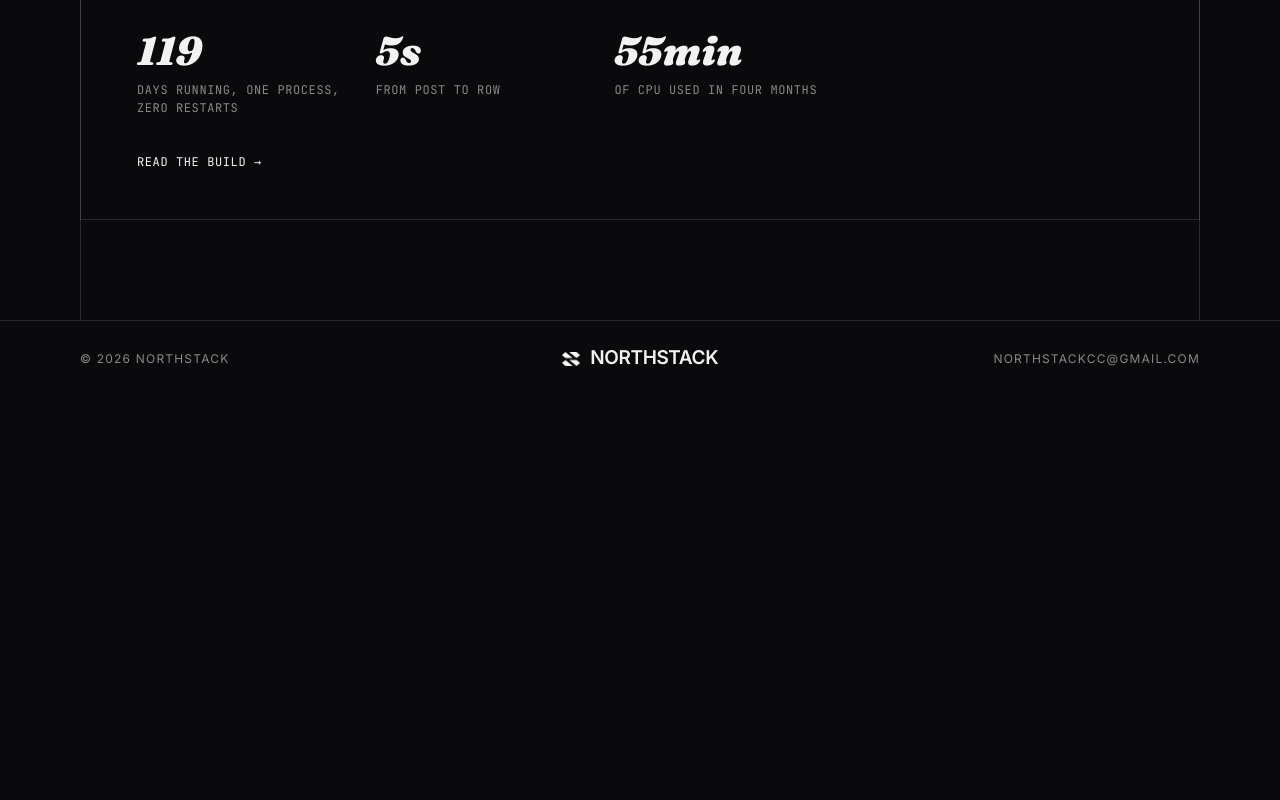
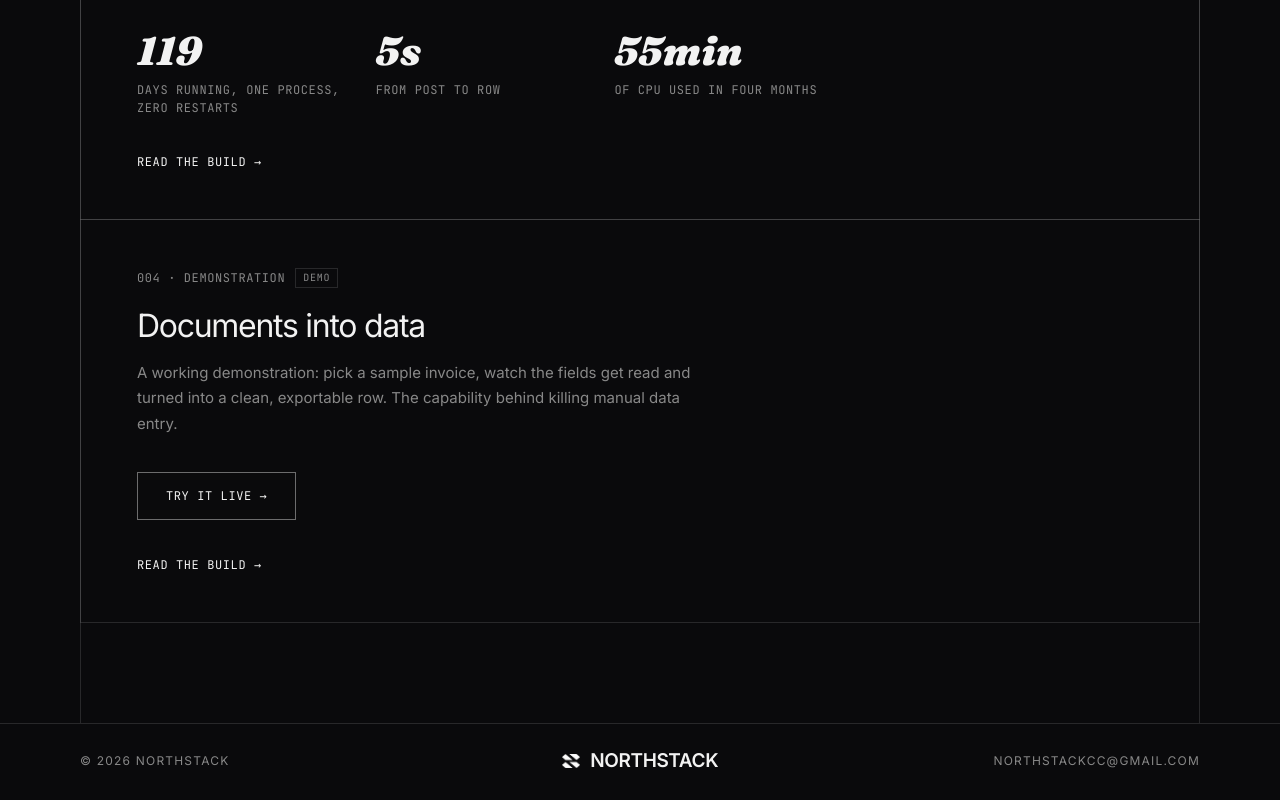
Before and after one commit to sonnytr27/northstack-site, a Next.js app: page /work in a window 1280 px wide. Shown: the part 1274-2074 px from the top of the page. Before the commit the page ends 1671 px from the top, so only its background shows below. Built offline with nearby package versions, Linux system fonts and the light colour scheme.

Commit message:
feat: wire invoice demo into work section
Adds the invoice-extraction concept entry to /work (entry 004, demo
variant with 'try it live' link), removes the misleading drop-zone
in favour of sample-only selection, and makes the extraction time a
real measured value rather than a hardcoded label.

```diff
--- a/src/app/demos/invoice-extraction/layout.tsx
+++ b/src/app/demos/invoice-extraction/layout.tsx
@@ -3,7 +3,7 @@ import type { Metadata } from "next";
 export const metadata: Metadata = {
   title: "Invoice extraction — NorthStack",
   description:
-    "A demonstration of document extraction: drop in an invoice, watch structured fields come out, export them as CSV. Scripted, deterministic, no model call.",
+    "A demonstration of document extraction: pick a sample invoice, watch structured fields come out, export them as CSV. Scripted, deterministic, no model call.",
 };
 
 export default function InvoiceExtractionLayout({
--- a/src/app/globals.css
+++ b/src/app/globals.css
@@ -1736,6 +1736,63 @@ h1.hero-title span:nth-child(2) {
   justify-content: center;
 }
 
+/* ─── Demo entries ───
+ * A concept piece rather than a shipped system: quiet marker in the eyebrow,
+ * and a link to the live demo where a production entry shows its figures. */
+
+/* Hairline chip, deliberately quieter than the eyebrow it follows — it should
+   read as an honest qualifier, not a badge competing with the category. */
+.work-tag {
+  display: inline-block;
+  margin-left: 10px;
+  padding: 2px 7px;
+  border: 1px solid var(--border-color);
+  font-size: 10px;
+  line-height: 1.4;
+  letter-spacing: 0.08em;
+  text-transform: uppercase;
+  color: var(--text-secondary);
+  vertical-align: 1px;
+}
+
+/* Card-wide click target for a demo card, which can't be an <a> itself because
+   it contains one. Sits beneath the demo CTA in the stacking order. */
+.work-row--demo {
+  position: relative;
+}
+
+.work-row-overlay {
+  position: absolute;
+  inset: 0;
+  z-index: 0;
+}
+
+/* Occupies the slot the 3-stat row holds on a production card, so the vertical
+   rhythm of the list is unchanged. Lifted above the overlay link. */
+.work-row-demo-cta {
+  position: relative;
+  z-index: 1;
+  display: inline-block;
+  margin-bottom: 36px;
+  padding: 14px 28px;
+  border: 1px solid rgba(255, 255, 255, 0.4);
+  color: var(--text-primary);
+  text-decoration: none;
+  transition: border-color 0.3s ease, background 0.3s ease;
+}
+
+.work-row-demo-cta:hover {
+  border-color: rgba(255, 255, 255, 1);
+  background: rgba(255, 255, 255, 0.08);
+}
+
+/* Detail-page CTA band, sitting directly under the hero. The button carries the
+   heading inset as margin rather than padding, so its border starts on the same
+   line the section headings start on. */
+.work-demo-cta > .hero-btn-primary {
+  margin-left: 48px;
+}
+
 /* ─── Responsive ─── */
 @media (max-width: 1024px) {
   .work-numbers {
@@ -1794,4 +1851,12 @@ h1.hero-title span:nth-child(2) {
   .work-outro .work-back {
     padding-left: 24px;
   }
-}
+  .work-demo-cta > .hero-btn-primary {
+    margin-left: 24px;
+    width: auto;
+  }
+  .work-row-demo-cta {
+    width: 100%;
+    text-align: center;
+  }
+}
--- a/src/app/work/[slug]/page.tsx
+++ b/src/app/work/[slug]/page.tsx
@@ -56,6 +56,7 @@ export default async function WorkDetailPage({
             <span className="mono work-hero-eyebrow">
               <span className="work-hero-eyebrow-cat">
                 {entry.number} · {entry.category}
+                {entry.isDemo && <span className="work-tag">Demo</span>}
               </span>
               <span className="work-hero-eyebrow-stack">- {entry.stack}</span>
             </span>
@@ -64,6 +65,16 @@ export default async function WorkDetailPage({
           </div>
         </div>
       </section>
+
+      {/* 1b. Try it live — the whole point of a demo entry, so it sits above the prose */}
+      {entry.isDemo && (
+        <section className="ns-container work-section work-demo-cta">
+          <div className="grid-lines" />
+          <Link href={entry.demoUrl} className="hero-btn-primary">
+            TRY IT LIVE →
+          </Link>
+        </section>
+      )}
 
       {/* 2. The problem */}
       <section className="ns-container work-section">
@@ -98,12 +109,14 @@ export default async function WorkDetailPage({
         </div>
       </section>
 
-      {/* 5. By the numbers */}
+      {/* 5. By the numbers — production entries only. A demo has no figures to
+             report, and must not manufacture any. */}
+      {!entry.isDemo && (
         <section className="ns-container work-section work-section--flush-bottom">
           <div className="grid-lines" />
           <h2 className="product-feature-title">By the numbers</h2>
           <div className="work-numbers">
-          {sections.numbers.map((stat, i) => (
+            {entry.sections.numbers.map((stat, i) => (
               <div key={i} className="work-number">
                 <div className="work-number-value" style={FRAUNCES}>
                   {stat.value}
@@ -113,6 +126,7 @@ export default async function WorkDetailPage({
             ))}
           </div>
         </section>
+      )}
 
       {/* 6. Back to work + contact CTA */}
       <section className="ns-container work-outro">
--- a/src/app/work/page.tsx
+++ b/src/app/work/page.tsx
@@ -1,4 +1,5 @@
 import type { Metadata } from "next";
+import Link from "next/link";
 import Header from "@/components/Header";
 import Footer from "@/components/Footer";
 import Overlays from "@/components/Overlays";
@@ -25,7 +26,32 @@ export default function WorkIndexPage() {
         </div>
 
         <div className="work-list">
-          {work.map((entry) => (
+          {work.map((entry) =>
+            entry.isDemo ? (
+              /* Demo card. The whole card still leads to the detail page, but a
+                 nested anchor inside an anchor is invalid, so the card is a div
+                 and the card-wide click target is an overlay link sitting under
+                 the demo CTA. */
+              <div key={entry.slug} className="work-row work-row--demo">
+                <Link
+                  href={`/work/${entry.slug}`}
+                  className="work-row-overlay"
+                  aria-label={`Read the build: ${entry.title}`}
+                />
+                <span className="mono work-row-eyebrow">
+                  {entry.number} · {entry.category}
+                  <span className="work-tag">Demo</span>
+                </span>
+                <h2 className="work-row-title">{entry.title}</h2>
+                <p className="work-row-summary">{entry.summary}</p>
+
+                <Link href={entry.demoUrl} className="mono work-row-demo-cta">
+                  TRY IT LIVE →
+                </Link>
+
+                <span className="mono work-row-cta">READ THE BUILD →</span>
+              </div>
+            ) : (
               <a
                 key={entry.slug}
                 href={`/work/${entry.slug}`}
@@ -58,7 +84,8 @@ export default function WorkIndexPage() {
 
                 <span className="mono work-row-cta">READ THE BUILD →</span>
               </a>
-          ))}
+            ),
+          )}
         </div>
       </section>
 
--- a/src/data/invoice-samples.ts
+++ b/src/data/invoice-samples.ts
@@ -84,28 +84,6 @@ export const invoiceSamples: InvoiceSample[] = [
   },
 ];
 
-/**
- * Shown when a visitor drops a file of their own. Their file is never opened,
- * parsed, uploaded, or inspected beyond its name — this prepared result stands
- * in for it, and the interface says so on screen.
- */
-export const genericSample: InvoiceSample = {
-  id: "generic",
-  shortName: "Ashcombe",
-  supplier: "Ashcombe Trading Ltd",
-  invoiceNumber: "ATL-0562",
-  date: "8 July 2026",
-  currency: "£",
-  currencyCode: "GBP",
-  lineItems: [
-    { description: "Consultancy, standard rate (hours)", qty: 14, unitPrice: 65.0 },
-    { description: "Site visit, half day", qty: 2, unitPrice: 180.0 },
-  ],
-  subtotal: 1270.0,
-  vat: 254.0,
-  total: 1524.0,
-};
-
 export function getSample(id: string): InvoiceSample | undefined {
   return invoiceSamples.find((sample) => sample.id === id);
 }
--- a/src/data/work.ts
+++ b/src/data/work.ts
@@ -1,21 +1,42 @@
 export type WorkStat = { value: string; label: string };
 
-export type WorkEntry = {
+/** Shared by every entry, production or demo. */
+type WorkEntryBase = {
   slug: string;
   number: string; // "001"
   category: string; // "INFRASTRUCTURE"
   title: string;
   summary: string;
-  cardStats: [WorkStat, WorkStat, WorkStat]; // exactly 3 — fills the 3-across card row
   dateRange: string;
   stack: string; // hero metadata line, e.g. "Node.js · TypeScript · SQLite"
   sections: {
     problem: string[];
     built: string[];
     deepDive: { heading: string; body: string[] };
+  };
+};
+
+/** Shipped work. Carries the figures both the card row and the numbers band need. */
+export type ProductionWorkEntry = WorkEntryBase & {
+  isDemo?: false;
+  cardStats: [WorkStat, WorkStat, WorkStat]; // exactly 3 — fills the 3-across card row
+  sections: WorkEntryBase["sections"] & {
     numbers: [WorkStat, WorkStat, WorkStat, WorkStat]; // exactly 4 — fills the 4-col band
   };
 };
+
+/**
+ * A concept piece: something built to be tried, not a system running in
+ * production. It has no figures to report, so it carries neither cardStats nor
+ * sections.numbers, and points at a live demo instead. Both surfaces narrow on
+ * isDemo, which is what keeps the numbers band off these pages.
+ */
+export type DemoWorkEntry = WorkEntryBase & {
+  isDemo: true;
+  demoUrl: string;
+};
+
+export type WorkEntry = ProductionWorkEntry | DemoWorkEntry;
 
 export const work: WorkEntry[] = [
   {
@@ -144,6 +165,37 @@ export const work: WorkEntry[] = [
       ],
     },
   },
+  {
+    slug: "invoice-extraction",
+    number: "004",
+    category: "DEMONSTRATION",
+    title: "Documents into data",
+    summary:
+      "A working demonstration: pick a sample invoice, watch the fields get read and turned into a clean, exportable row. The capability behind killing manual data entry.",
+    dateRange: "Concept build",
+    stack: "Next.js · TypeScript",
+    isDemo: true,
+    demoUrl: "/demos/invoice-extraction",
+    sections: {
+      problem: [
+        "Somewhere in most businesses, a person is reading documents and typing what they say into a spreadsheet. Invoices, delivery notes, receipts, order forms. It is slow, it is dull, and it is the kind of task that quietly eats a day a month without ever being important enough to fix.",
+        "Off-the-shelf software rarely covers it, because every business's documents and destination are slightly different. So the job stays manual, and the person doing it stays busy with work a machine should be doing.",
+      ],
+      built: [
+        "This is a demonstration of the capability, built to be tried rather than described. Pick a sample invoice and the tool reads it: a scan animation, then the fields populate one by one, supplier, invoice number, date, line items, totals, into a clean structured record you can export as a CSV.",
+        "The extraction in the demo is scripted and deterministic, so it costs nothing to run and cannot fail in front of you. A production version reads real documents with a vision model, but the flow, the output, and the export are exactly what a real tool would do.",
+        "The point of showing it rather than describing it: a business owner should not have to imagine what document extraction means. They should watch a messy invoice become a clean row of data in under two seconds, and recognise their own Tuesday afternoon.",
+      ],
+      deepDive: {
+        heading: "What you would actually get",
+        body: [
+          "The demo is the capability. How it is delivered depends on the business.",
+          "For some it is a tool their team uses, documents dropped in and clean rows out, behind their own login, reading their real files. For others it is an automation with no interface at all, where documents arrive in an inbox or a folder and the rows appear in a spreadsheet on their own, with nobody clicking anything. And for a business sitting on a backlog, it is a one-off job: hand over the pile, get back a single clean spreadsheet, no software to run.",
+          "The common thread is the same in every case. If someone in the business retypes documents into a spreadsheet, this removes that job. What changes is only the shape of the delivery.",
+        ],
+      },
+    },
+  },
 ];
 
 export function getWork(slug: string): WorkEntry | undefined {
```
Also changed, not shown: src/app/demos/invoice-extraction/invoice.css (+28 -48 lines), src/app/demos/invoice-extraction/page.tsx (+46 -59 lines). Lines whose indentation alone changed are shown as unchanged.
